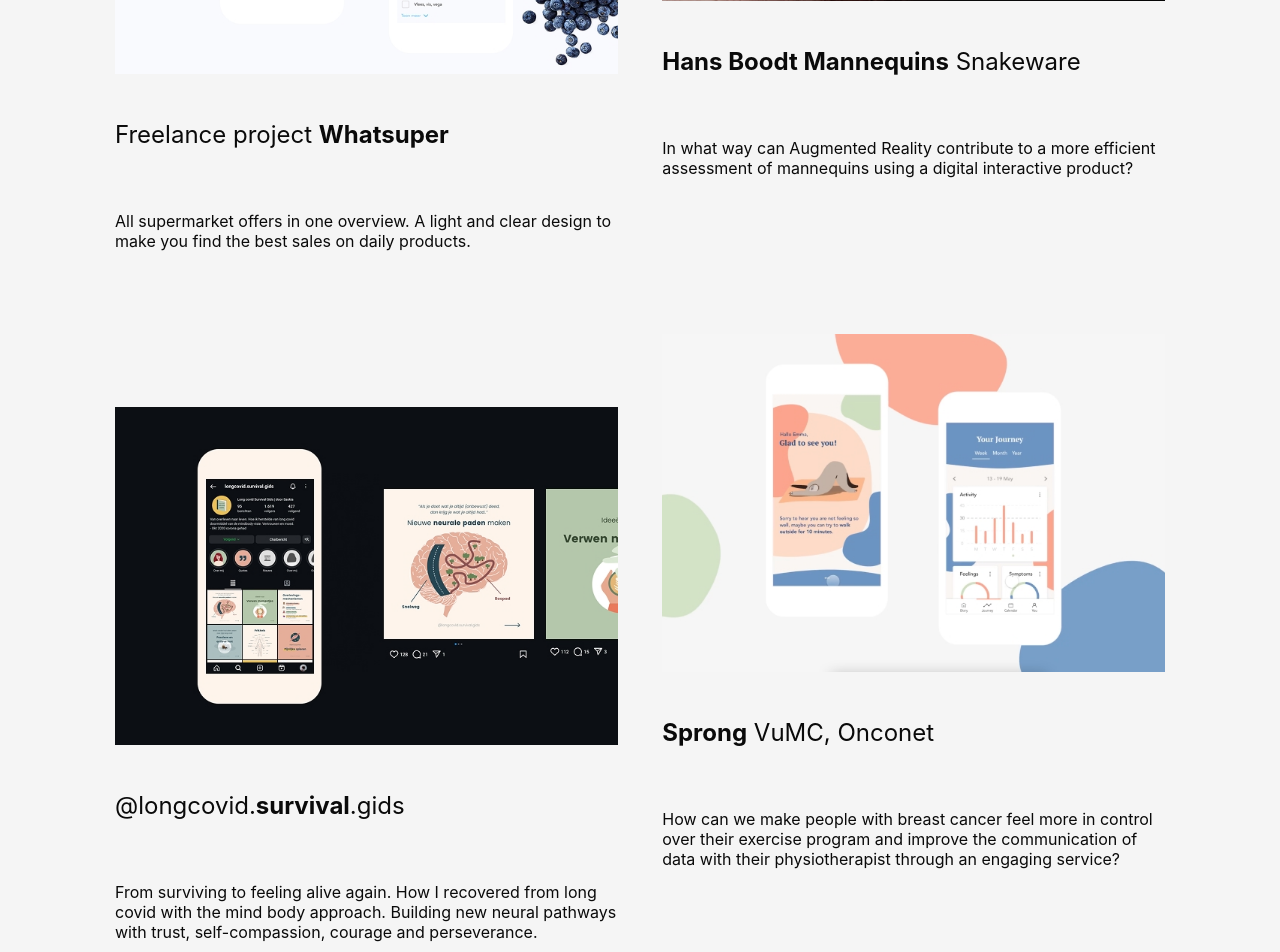
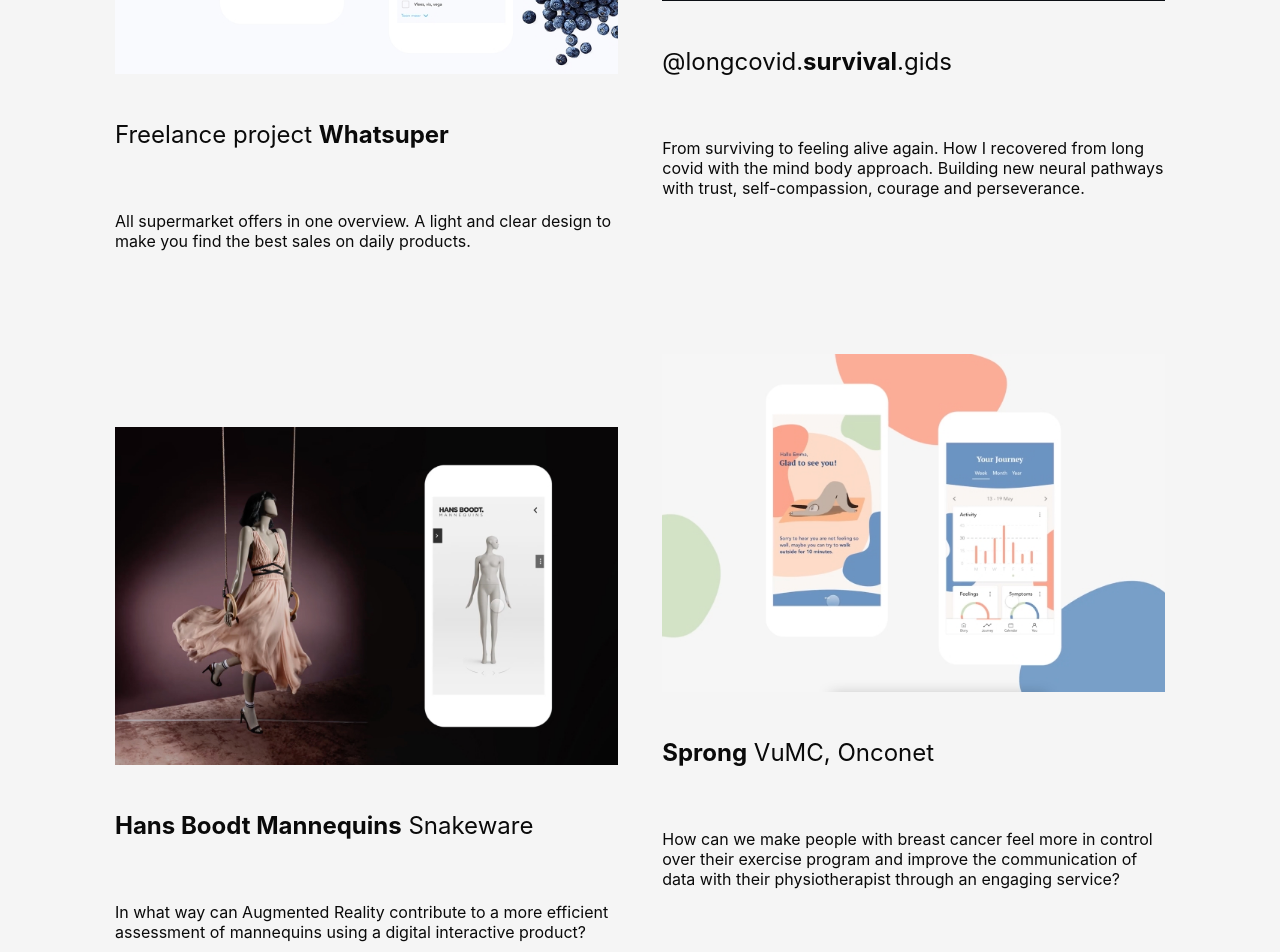
Before and after one commit to saskiawijnstra/websitesaskia, a Vue app in the folder web-code/: page / in a window 1280 px wide. Shown: the part 520-1472 px from the top of the page. Built offline with nearby package versions, Linux system fonts and the light colour scheme; a web font is replaced by a local one.

Commit message:
change project order

```diff
--- a/web-code/src/components/pages/WorkView.vue
+++ b/web-code/src/components/pages/WorkView.vue
@@ -26,9 +26,25 @@
               to make you find the best sales on daily products.
             </template>
           </project-teaser>
-
           <project-teaser
-            project-id="whatsuper"
+            project-id="longcovidsurvival"
+            thumbnail-path="/images/projects/thumbnails/survivalgids-frozen.jpg"
+            thumbnail-alt-text="
+      Instagram post from @longcovid.survival.gids shown on a phone screen,
+      alongside a carousel post illustrating brain pathways with Dutch text
+      about forming new neural paths."
+          >
+            <template #title>
+              @longcovid.<strong>survival</strong>.gids
+            </template>
+            <template #description>
+              From surviving to feeling alive again. How I recovered from long
+              covid with the mind body approach. Building new neural pathways
+              with trust, self-compassion, courage and perseverance.
+            </template>
+          </project-teaser>
+          <project-teaser
+            project-id="hansboodt"
             thumbnail-path="/images/projects/thumbnails/hansboodt.jpg"
             thumbnail-alt-text="
         On the left side of the image, a mannequin wearing an elegant,
@@ -46,24 +62,7 @@
             </template>
           </project-teaser>
           <project-teaser
-            project-id="whatsuper"
-            thumbnail-path="/images/projects/thumbnails/survivalgids-frozen.jpg"
-            thumbnail-alt-text="
-      Instagram post from @longcovid.survival.gids shown on a phone screen,
-      alongside a carousel post illustrating brain pathways with Dutch text
-      about forming new neural paths."
-          >
-            <template #title>
-              @longcovid.<strong>survival</strong>.gids
-            </template>
-            <template #description>
-              From surviving to feeling alive again. How I recovered from long
-              covid with the mind body approach. Building new neural pathways
-              with trust, self-compassion, courage and perseverance.
-            </template>
-          </project-teaser>
-          <project-teaser
-            project-id="whatsuper"
+            project-id="sprong"
             thumbnail-path="/images/projects/thumbnails/sprong.jpg"
             thumbnail-alt-text="
     Two mobile screens from a wellness app. The left screen greets
```
